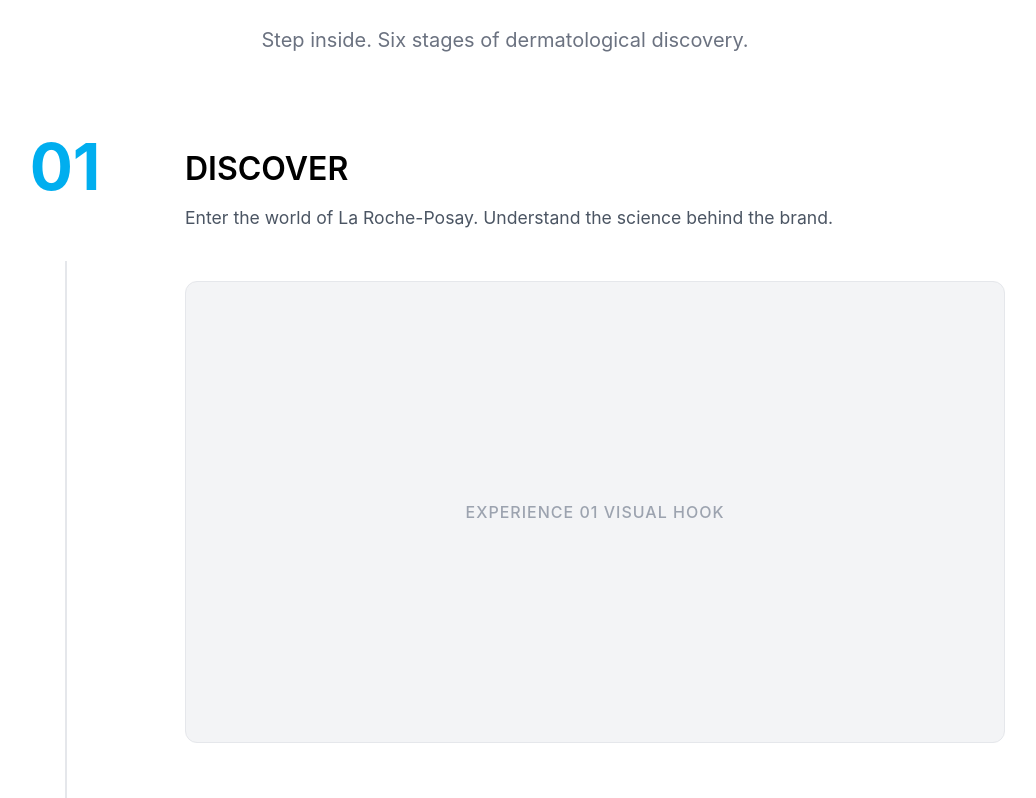
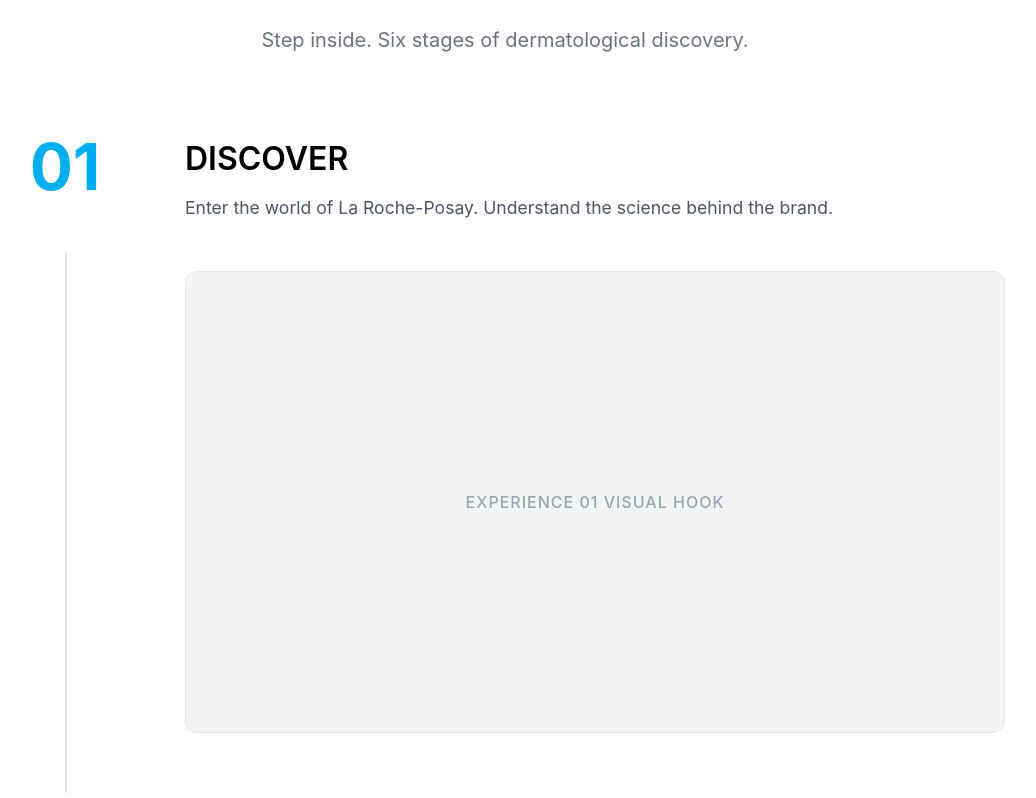
Before and after one commit to Dakolo14/livinglab, a React (Vite) app: page / in a window 1280 px wide. Shown: the part 4040-4838 px from the top of the page, without its empty margins (135-1171 px from the left). Built offline with nearby package versions, Linux system fonts and the light colour scheme; a web font is replaced by a local one.

Commit message:
style: remove padding-top from step-content as requested

```diff
--- a/src/components/sections/LabJourney.css
+++ b/src/components/sections/LabJourney.css
@@ -72,7 +72,6 @@
 .step-content {
   grid-area: content;
   flex-grow: 1;
-  padding-top: 10px;
 }
 
 .step-content h3 {
```
